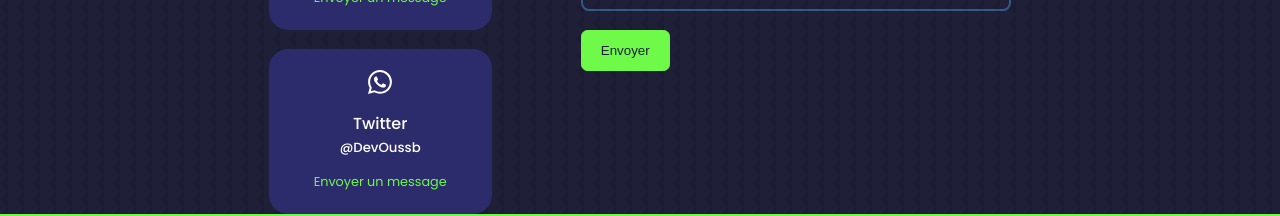
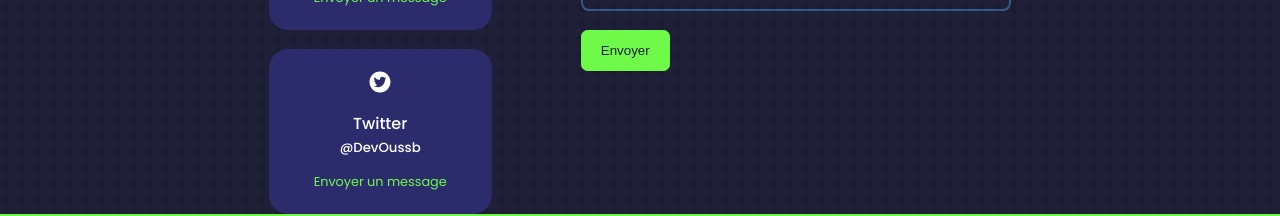
Before and after one commit to oussamablk-1/react-portfolio_website, a React (Create React App) app: page / in a window 1280 px wide. Shown: the part 4481-4697 px from the top of the page. Built offline with nearby package versions, Linux system fonts and the light colour scheme.

Commit message:
Update contact.jsx

```diff
--- a/src/components/contact/contact.jsx
+++ b/src/components/contact/contact.jsx
@@ -2,6 +2,7 @@ import React from 'react'
 import "./contact.css"
 import {MdOutlineEmail} from 'react-icons/md'
 import {BsWhatsapp} from 'react-icons/bs'
+import {AiFillTwitterCircle} from 'react-icons/ai'
 import {useRef} from 'react';
 import emailjs from 'emailjs-com'
 
@@ -41,7 +42,7 @@ export const Contact = () => {
         </article>
 
         <article className='contact__option'>
-          <BsWhatsapp className='contact__option-icon'/>
+          <AiFillTwitterCircle className='contact__option-icon'/>
           <h4>Twitter</h4>
           <h5>@DevOussb</h5>
           <a href="https://twitter.com/messages/compose?recipient_id=1589933892538089480" target='_blank'>Envoyer un message</a>
```
